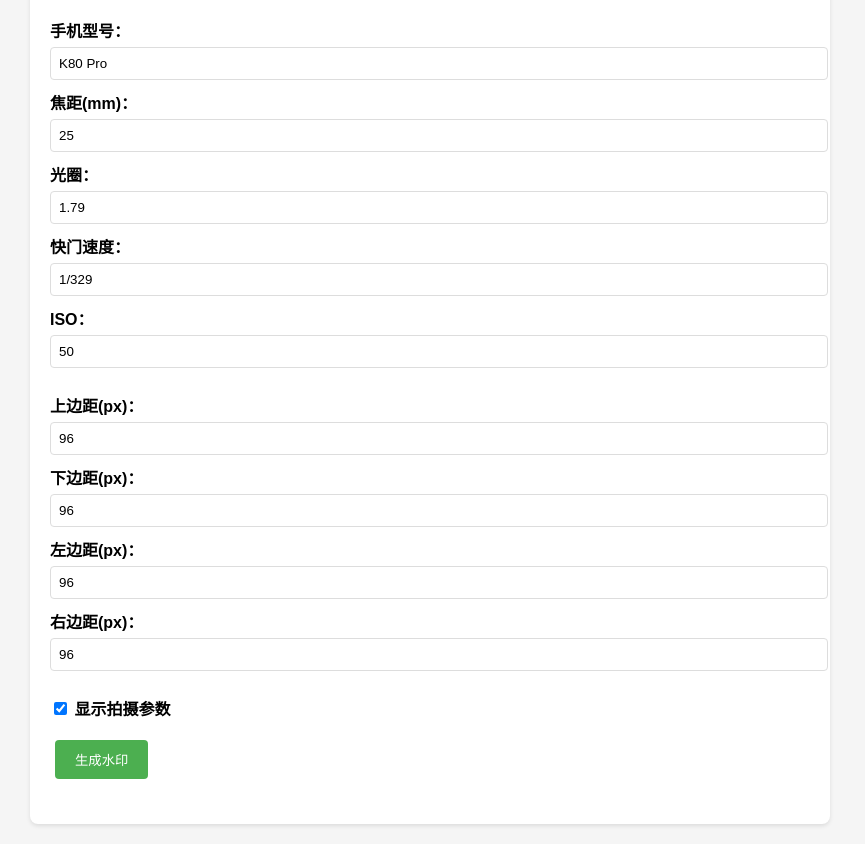
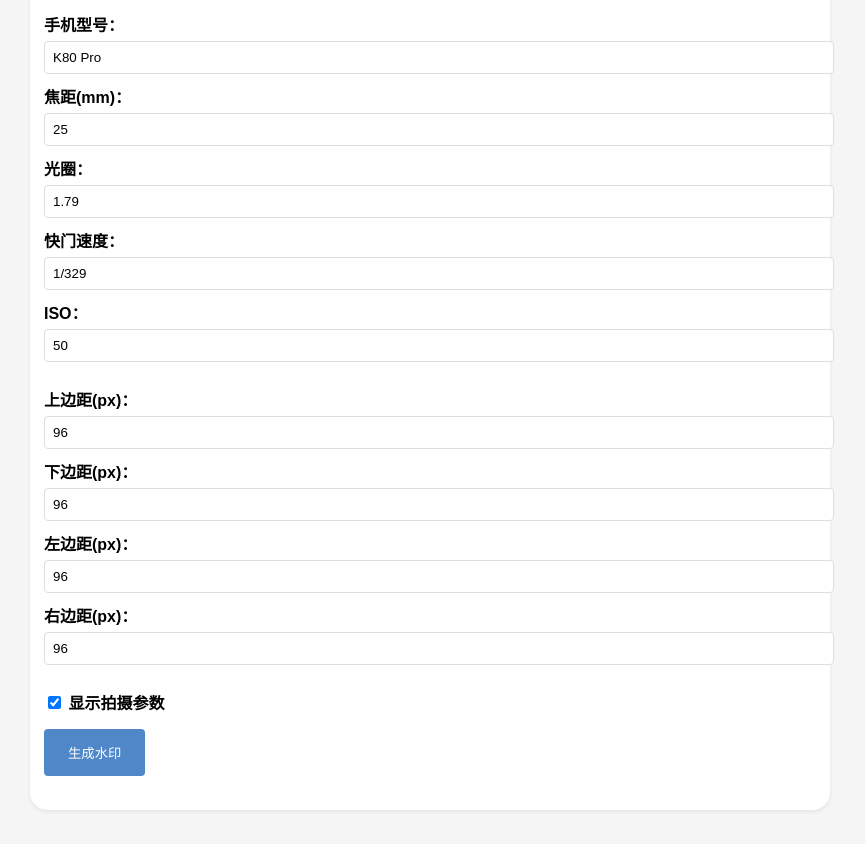
Before and after one commit to useless-anlong/mark-generation, a plain HTML site: page index.html in a window 1280 px wide. Shown: the part 204-1048 px from the top of the page, without its empty margins (210-1075 px from the left). Drawn offline with Linux system fonts and the light colour scheme.

Commit message:
Update index.html

```diff
--- a/index.html
+++ b/index.html
@@ -6,7 +6,7 @@
     <meta name="viewport" content="width=device-width, initial-scale=1.0">
     <style>
         body {
-            font-family: Arial, sans-serif;
+            font-family: sans-serif;
             max-width: 800px;
             margin: 0 auto;
             padding: 20px;
@@ -14,9 +14,9 @@
         }
         .container {
             background-color: white;
-            padding: 20px;
-            border-radius: 8px;
-            box-shadow: 0 2px 4px rgba(0,0,0,0.1);
+            padding: 14px;
+            border-radius: 18px;
+            box-shadow: 0 2px 4px rgba(0,0,0,0.07);
         }
         .preview-container {
             margin: 20px 0;
@@ -52,16 +52,19 @@
             border-radius: 4px;
         }
         button {
-            background-color: #4CAF50;
+            background-color: #5087c8;
             color: white;
-            padding: 10px 20px;
+            padding: 14px 24px;
             border: none;
             border-radius: 4px;
             cursor: pointer;
-            margin: 5px;
+            margin: 0px;
+            transition: all 0.25s;
+            box-shadow: 0 0px 0px rgba(0,0,0,0.07);
         }
         button:hover {
-            background-color: #45a049;
+            background-color: #4c95eb;
+            box-shadow: 0 2px 4px rgba(0,0,0,0.07);
         }
         .save-tip {
             margin-top: 10px;
@@ -206,7 +209,7 @@
 
             // 计算字体大小
             const fontSize = Math.max(canvas.width * 0.017, 12); // 原字号再减小15%
-            const logoHeight = fontSize * 2; // 将Logo高度设置为文字高度的两倍
+            const logoHeight = fontSize * 1.05; // 将Logo高度设置为文字高度的两倍
 
             // 绘制“photo by”文本
             ctx.font = `700 ${fontSize}px WixFont`; // 字重700
```
